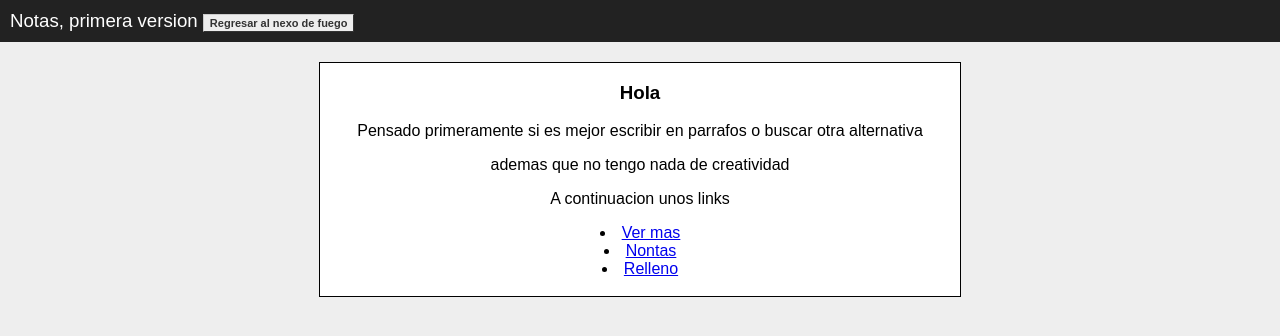
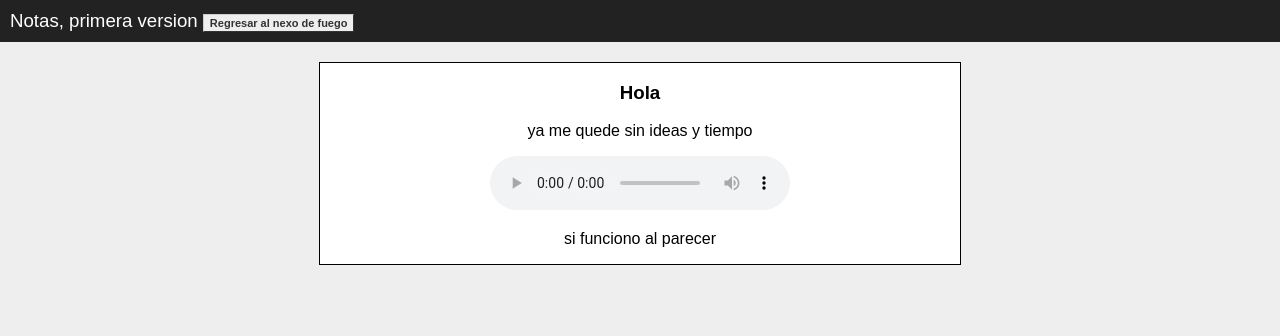
Before and after one commit to JorgeEduardoRocha/learn-git, a website: page cosas.html in a window 1280 px wide. Drawn offline with Linux system fonts and the light colour scheme.

Commit message:
ultimo update, 8/6/21

```diff
--- a/cosas.html
+++ b/cosas.html
@@ -13,15 +13,13 @@
     <div class="window">
       <center>
       <h3 >Hola</h3>
-      <p>Pensado primeramente si es mejor escribir en parrafos o buscar otra alternativa</p>
-      <p>ademas que no tengo nada de creatividad</p>
-      <p>A continuacion unos links</p>
-      <li><a href="vermas.html">Ver mas</a></li>
-      <li><a href="notas.html">Nontas</a></li>
-      <li><a href="relleno.html">Relleno</a></li>
-
+      <p>ya me quede sin ideas y tiempo</p>
+      <audio controls>
+        <source src="Musica/savior.mp3" type="audio/mp3">
+        Tu navegador no soporta audio HTML5.
+      </audio>
       <br>
-
+      <p>si funciono al parecer</p>
       </center>
     </div>
     </div>
```
Also changed, not shown: vermas.html (+1 -1 lines), 1 other file.
